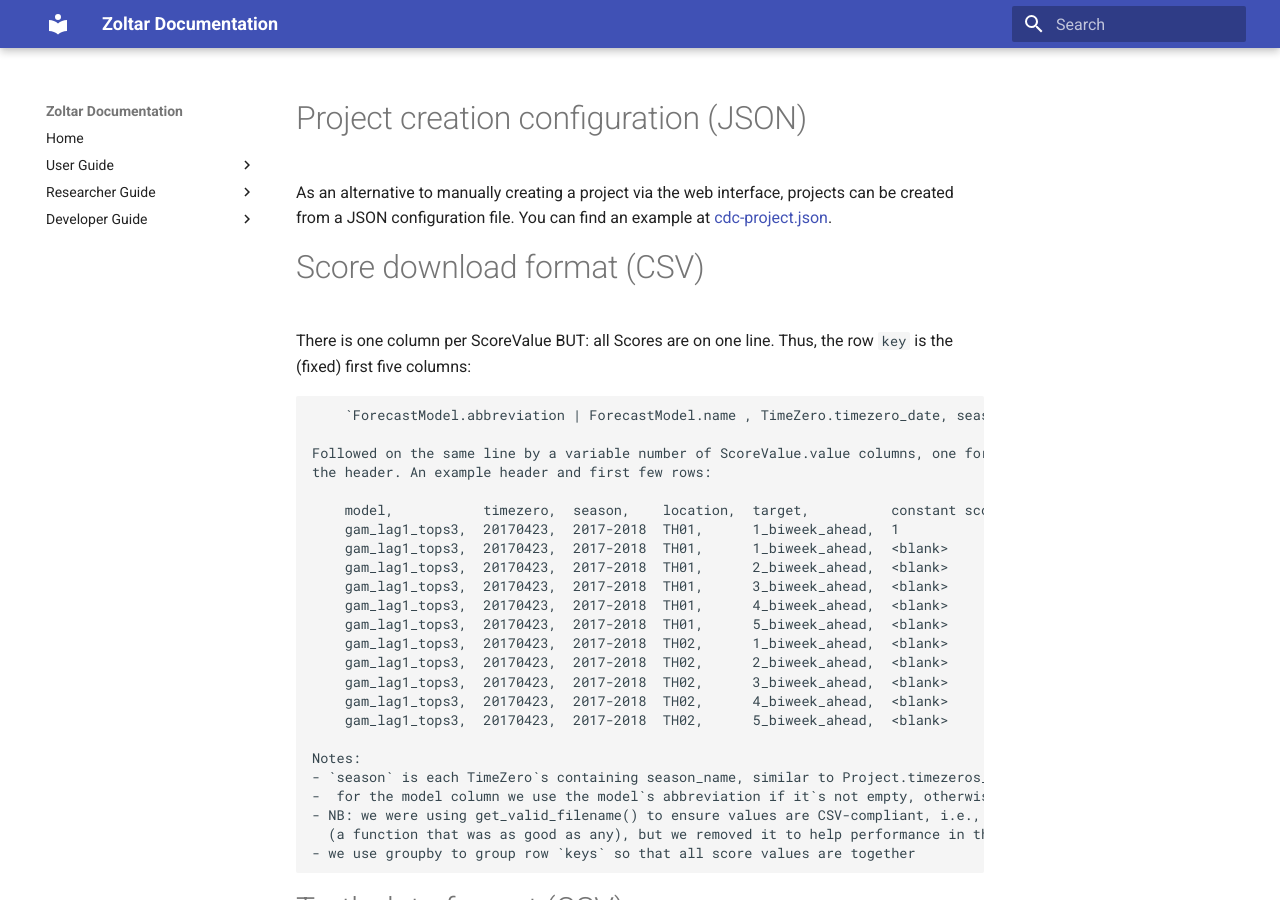
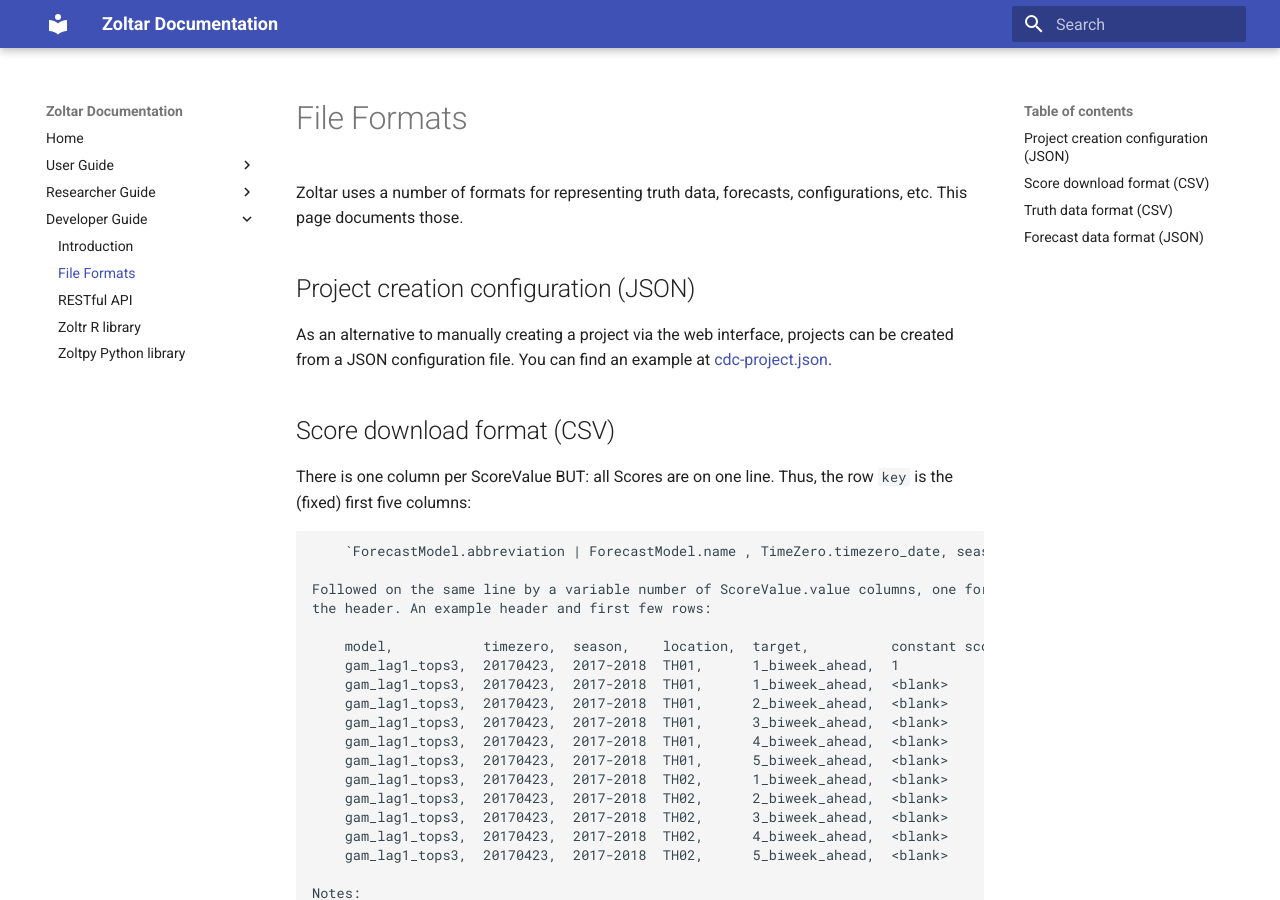
Before and after one commit to reichlab/docs.zoltardata, an MkDocs documentation site: the page built from docs/FileFormats.md, in a window 1280 px wide and 900 px high. Built offline with MkDocs 1.6.1 and Material for MkDocs 9.7.7, drawn with Linux system fonts in a browser that asks for light colours.

Commit message:
added placeholders for guide intros. added link to FileFormats.md

```diff
--- a/docs/FileFormats.md
+++ b/docs/FileFormats.md
@@ -1,10 +1,14 @@
-# Project creation configuration (JSON)
+# File Formats
+Zoltar uses a number of formats for representing truth data, forecasts, configurations, etc. This page documents those.
+
+
+## Project creation configuration (JSON)
 As an alternative to manually creating a project via the web interface, projects can be created from a JSON
 configuration file. You can find an example at
 [cdc-project.json](https://github.com/reichlab/forecast-repository/blob/master/forecast_app/tests/projects/cdc-project.json).
 
 
-# Score download format (CSV)
+## Score download format (CSV)
 There is one column per ScoreValue BUT: all Scores are on one line. Thus, the row `key` is the (fixed) first five
 columns:
 
@@ -34,7 +38,7 @@ columns:
     - we use groupby to group row `keys` so that all score values are together
 
 
-# Truth data format (CSV)
+## Truth data format (CSV)
 - CSV format
 - A header must be included
 - One csv file/project, which includes timezeros across all seasons
@@ -49,7 +53,7 @@ columns:
     - Ditto for every target.
 
 
-# Forecast data format (JSON)
+## Forecast data format (JSON)
 For prediction input and output we use a dictionary structure suitable for JSON I/O. The dict is called a"JSON IO dict"
 in code documentation. See predictions-example.json for an example. Functions that accept a `json_io_dict` include:
 - `load_predictions_from_json_io_dict()`.
--- a/mkdocs.yml
+++ b/mkdocs.yml
@@ -3,16 +3,20 @@ site_name: Zoltar Documentation
 nav:
   - Home: 'index.md'
   - User Guide:
+      - 'Introduction': 'UserIntro.md'
       - 'Concepts': 'Concepts.md'
       - 'Data model': 'DataModel.md'
       - 'Zoltar Home page': 'HomePage.md'
       - 'Model detail page': 'ModelDetailPage.md'
       - 'Project detail page': 'ProjectDetailPage.md'
   - Researcher Guide:
+      - 'Introduction': 'ResearcherIntro.md'
       - 'Zoltr R library': 'Zoltr.md'
       - 'Zoltpy Python library': 'Zoltpy.md'
       - 'Data analysis': 'DataAnalysis.md'
   - Developer Guide:
+      - 'Introduction': 'DeveloperIntro.md'
+      - 'File Formats': 'FileFormats.md'
       - 'RESTful API': 'Api.md'
       - 'Zoltr R library': 'Zoltr.md'
       - 'Zoltpy Python library': 'Zoltpy.md'
```
Also changed, not shown: docs/ClientLibraries.md (deleted, +0 -14 lines), docs/DeveloperIntro.md (added, +3 -0 lines), docs/ResearcherIntro.md (added, +3 -0 lines), docs/UserIntro.md (added, +3 -0 lines), docs/index.md (+1 -1 lines).
